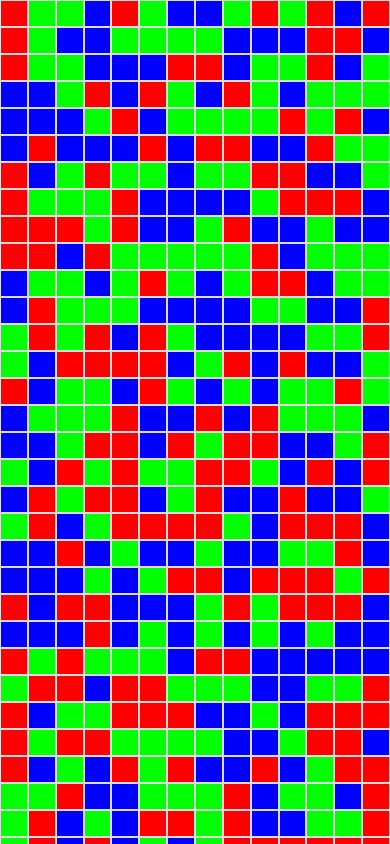
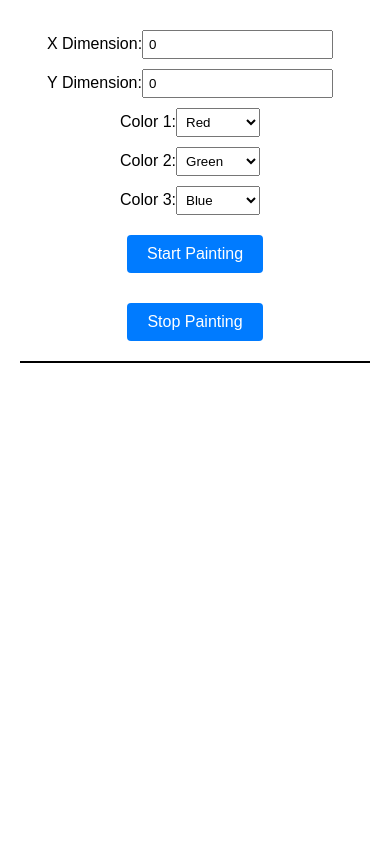
Before and after one commit to jopamo/weatenine, a React (Create React App) app: page / in a window 390 px wide. Built offline with nearby package versions, Linux system fonts and the light colour scheme.

Commit message:
working grid size, color selection, and paint blending

```diff
--- a/src/App.css
+++ b/src/App.css
@@ -1,60 +1,49 @@
-body, html {
-  margin: 0;
-  padding: 0;
-  height: 100%;
-  overflow: hidden; /* prevent scrollbars */
+.App {
+  font-family: 'Arial', sans-serif;
+  padding: 20px;
+  text-align: center;
 }
 
-.App {
-  font-family: Arial, Helvetica, sans-serif;
-  height: 100%;
+form {
+  margin-bottom: 20px;
+}
+
+label {
+  display: block;
+  margin: 10px 0;
+}
+
+button {
+  padding: 10px 20px;
+  font-size: 16px;
+  cursor: pointer;
+  border: none;
+  background-color: #007BFF;
+  color: white;
+  border-radius: 4px;
+  margin-top: 10px;
+}
+
+button:hover {
+  background-color: #0056b3;
 }
 
 .grid {
-  display: flex;
-  flex-wrap: wrap;
-  height: 100vh;
-  width: 100vw;
+  border: 1px solid black;
+  margin-top: 20px;
 }
 
-.grid-cell {
-  flex: 1 0 auto;
-  width: 25px; /* squaresize */
-  height: 25px;
-  border: 1px solid #ddd;
+.cell {
+  width: 20px;
+  height: 20px;
+  border: 1px solid lightgrey;
 }
 
-.App-logo {
-  height: 40vmin;
-  pointer-events: none;
+body {
+  background-color: #00000;
 }
 
-@media (prefers-reduced-motion: no-preference) {
-  .App-logo {
-    animation: App-logo-spin infinite 20s linear;
-  }
+input, select {
+  padding: 5px;
+  margin-right: 10px;
 }
-
-.App-header {
-  background-color: #282c34;
-  min-height: 100vh;
-  display: flex;
-  flex-direction: column;
-  align-items: center;
-  justify-content: center;
-  font-size: calc(10px + 2vmin);
-  color: white;
-}
-
-.App-link {
-  color: #61dafb;
-}
-
-@keyframes App-logo-spin {
-  from {
-    transform: rotate(0deg);
-  }
-  to {
-    transform: rotate(360deg);
-  }
-}
--- a/src/App.js
+++ b/src/App.js
@@ -2,39 +2,142 @@ import React, { useState, useEffect } from 'react';
 import './App.css';
 
 function App() {
-  const [colors, setColors] = useState([]);
+  const [xDimension, setXDimension] = useState(0);
+  const [yDimension, setYDimension] = useState(0);
+  const [color1, setColor1] = useState('rgb(255,0,0)');
+  const [color2, setColor2] = useState('rgb(0,255,0)');
+  const [color3, setColor3] = useState('rgb(0,0,255)');
+  const [grid, setGrid] = useState([]);
+  const [isPainting, setIsPainting] = useState(false);
+
+  const rgbStringToArray = (str) => str.slice(4, -1).split(',').map(Number);
+
+  const mixColors = (colorA, colorB) => {
+  if (!colorA) return colorB;
+  if (!colorB) return colorA;
+
+  const [r1, g1, b1] = rgbStringToArray(colorA);
+  const [r2, g2, b2] = rgbStringToArray(colorB);
+
+  // 20% blend each drop
+  const r = Math.round(r1 + 0.2 * (r2 - r1));
+  const g = Math.round(g1 + 0.2 * (g2 - g1));
+  const b = Math.round(b1 + 0.2 * (b2 - b1));
+
+  return `rgb(${r},${g},${b})`;
+};
+
 
   useEffect(() => {
-    const squareSize = 25; // size of each square in pixels
-    const numHorizontalSquares = Math.floor(window.innerWidth / squareSize);
-    const numVerticalSquares = Math.floor(window.innerHeight / squareSize);
-    const totalSquares = numHorizontalSquares * numVerticalSquares;
+    if (xDimension && yDimension) {
+      const newGrid = Array.from({ length: yDimension }, () => Array.from({ length: xDimension }, () => ({ color: null, count: 0 })));
+      setGrid(newGrid);
+    }
+  }, [xDimension, yDimension]);
 
-    const generatedColors = Array.from({ length: totalSquares }, () => {
-      const randomNum = Math.floor(Math.random() * 3);
-      switch (randomNum) {
-        case 0:
-          return { r: 255, g: 0, b: 0 }; // Red
-        case 1:
-          return { r: 0, g: 255, b: 0 }; // Green
-        default:
-          return { r: 0, g: 0, b: 255 }; // Blue
-      }
+  const paintRandomCell = () => {
+    const x = Math.floor(Math.random() * xDimension);
+    const y = Math.floor(Math.random() * yDimension);
+    const chosenColor = [color1, color2, color3][Math.floor(Math.random() * 3)];
+
+    console.log(x, y, chosenColor);
+
+    setGrid((prevGrid) => {
+      const newGrid = prevGrid.map(row => row.map(cell => ({ ...cell })));
+      newGrid[y][x].color = mixColors(newGrid[y][x].color, chosenColor);
+      newGrid[y][x].count++;
+      return newGrid;
     });
+  };
 
-    setColors(generatedColors);
-  }, []);
+  useEffect(() => {
+    if (!isPainting) return;
+
+    const interval = setInterval(() => {
+      paintRandomCell();
+    }, 100);
+
+    return () => clearInterval(interval);
+  }, [isPainting]);
+
+  const handleSubmit = (e) => {
+    e.preventDefault();
+    setIsPainting(true);
+  };
+
+  const gridStyle = {
+    display: 'grid',
+    gridTemplateColumns: `repeat(${xDimension}, 20px)`,
+    justifyContent: 'center'
+  };
+
+  const handleStop = () => {
+    setIsPainting(false);
+  };
 
   return (
-    <div className="App">
-      <div className="grid">
-        {colors.map((color, index) => (
+  <div className="App">
+    <form onSubmit={handleSubmit}>
+      <label>
+        X Dimension:
+        <input type="number" value={xDimension} onChange={(e) => setXDimension(e.target.value)} />
+      </label>
+      <label>
+        Y Dimension:
+        <input type="number" value={yDimension} onChange={(e) => setYDimension(e.target.value)} />
+      </label>
+      <label>
+        Color 1:
+        <select value={color1} onChange={(e) => setColor1(e.target.value)}>
+          <option value="rgb(255,0,0)">Red</option>
+          <option value="rgb(0,255,0)">Green</option>
+          <option value="rgb(0,0,255)">Blue</option>
+          <option value="rgb(255,255,0)">Yellow</option>
+          <option value="rgb(0,255,255)">Cyan</option>
+          <option value="rgb(255,0,255)">Magenta</option>
+          <option value="rgb(128,0,0)">Maroon</option>
+          <option value="rgb(0,128,128)">Teal</option>
+        </select>
+      </label>
+      <label>
+        Color 2:
+        <select value={color2} onChange={(e) => setColor2(e.target.value)}>
+          <option value="rgb(255,0,0)">Red</option>
+          <option value="rgb(0,255,0)">Green</option>
+          <option value="rgb(0,0,255)">Blue</option>
+          <option value="rgb(255,255,0)">Yellow</option>
+          <option value="rgb(0,255,255)">Cyan</option>
+          <option value="rgb(255,0,255)">Magenta</option>
+          <option value="rgb(128,0,0)">Maroon</option>
+          <option value="rgb(0,128,128)">Teal</option>
+        </select>
+      </label>
+      <label>
+        Color 3:
+        <select value={color3} onChange={(e) => setColor3(e.target.value)}>
+          <option value="rgb(255,0,0)">Red</option>
+          <option value="rgb(0,255,0)">Green</option>
+          <option value="rgb(0,0,255)">Blue</option>
+          <option value="rgb(255,255,0)">Yellow</option>
+          <option value="rgb(0,255,255)">Cyan</option>
+          <option value="rgb(255,0,255)">Magenta</option>
+          <option value="rgb(128,0,0)">Maroon</option>
+          <option value="rgb(0,128,128)">Teal</option>
+        </select>
+      </label>
+      <button type="submit">Start Painting</button>
+    </form>
+
+      <button onClick={handleStop}>Stop Painting</button>
+
+      <div className="grid" style={gridStyle}>
+        {grid.map((row, rowIndex) => row.map((cell, colIndex) => (
           <div
-            key={index}
-            className="grid-cell"
-            style={{ backgroundColor: `rgb(${color.r}, ${color.g}, ${color.b})` }}
+            key={`${rowIndex}-${colIndex}`}
+            className="cell"
+            style={{ backgroundColor: cell.color || 'grey' }}
           ></div>
-        ))}
+        )))}
       </div>
     </div>
   );
```
